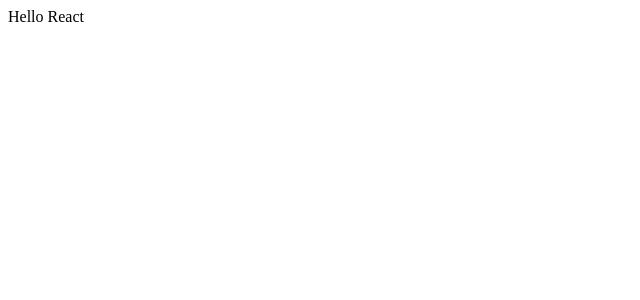
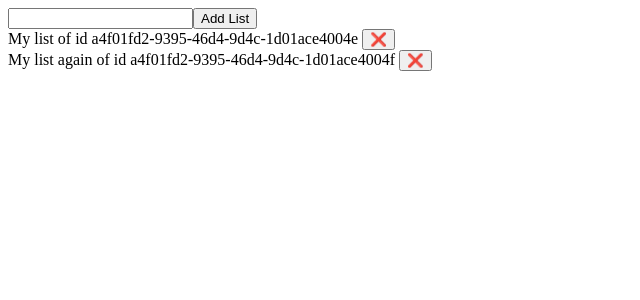
Before and after one commit to anditakaesar/sandbox-react-redux, a React (Create React App) app: page / in a window 1280 px wide. Shown: the top 300 px of the page, without its empty margins (0-640 px from the left). Built offline with nearby package versions, Linux system fonts and the light colour scheme.

Commit message:
Working create and delete

```diff
--- a/package.json
+++ b/package.json
@@ -7,7 +7,8 @@
     "react-dom": "^16.12.0",
     "react-redux": "^7.1.3",
     "react-scripts": "3.2.0",
-    "redux": "^4.0.4"
+    "redux": "^4.0.4",
+    "uuid": "^3.3.3"
   },
   "scripts": {
     "start": "react-scripts start",
--- a/src/App.js
+++ b/src/App.js
@@ -2,33 +2,117 @@ import React from 'react';
 import { connect } from 'react-redux';
 import { fetchChecklist, createChecklist, updateChecklist, deleteChecklist } from './checklist/checklist.action';
 
+const uuid = require('uuid/v4');
+
 class App extends React.Component {
-  componentDidMount() {
-    console.log('checklist', this.props.checklists);
+
+  _onClickAddHandler = (checklist) => {
+    this.props.createChecklist(checklist);
+  }
+
+  _onClickDeleteHandler = (checklist) => {
+    this.props.deleteChecklist(checklist);
   }
 
   render() {
+    const { checklists } = this.props;
+
     return(
       <div className="App">
-        Hello React
+        <ListForm onAdd={this._onClickAddHandler} />
+        {
+          checklists.map((l, i) =>
+            <SingleList list={l} key={l.id} onDelete={this._onClickDeleteHandler} />)
+        }
+
       </div>
-    )
+    );
+  }
+}
+
+class SingleList extends React.Component {
+  render() {
+    const { list, onDelete } = this.props;
+
+    return(
+        <div>
+          {list.desc} of id {list.id} <button onClick={() => this.props.onDelete(list)}>❌</button>
+        </div>
+    );
+  }
+}
+
+class ListForm extends React.Component {
+
+  constructor(props) {
+    super(props);
+    this.state = {
+      id: '',
+      desc: '',
+      enabled: true
+    }
+  }
+
+  _onFieldChange = (event) => {
+    const { name, value } = event.target;
+
+    this.setState({
+      [name]: value
+    });
+  }
+
+  _onAddBtnHandler = () => {
+    const { id, desc, enabled } = this.state;
+
+    if (desc !== '') {
+      let newid = uuid();
+      let checklist = {
+        desc: desc,
+        enabled: enabled
+      }
+
+      if (id === '') {
+        checklist.id = newid;
+        this.props.onAdd(checklist);
+      } else {
+        console.log('editing');
+      }
+      this.clearFields();
+    }
+  }
+
+  clearFields() {
+    this.setState({
+      id: '',
+      desc: ''
+    });
+  }
+
+  render() {
+    const { onAdd } = this.props;
+
+    return (
+      <React.Fragment>
+        <input type="text" id="descField" name="desc" onChange={this._onFieldChange} value={this.state.desc}></input>
+        <button onClick={this._onAddBtnHandler}>Add List</button>
+      </React.Fragment>
+    );
   }
 }
 
 function mapStateToProps(state) {
   return {
     checklists: state.checklists
-  }
+  };
 }
 
 function mapDispatchToProps(dispatch) {
   return {
     fetchChecklist: () => dispatch(fetchChecklist()),
-    createChecklist: l => dispatch(createChecklist(l)),
-    updateChecklist: l => dispatch(updateChecklist(l)),
-    deleteChecklist: l => dispatch(deleteChecklist(l))
-  }
+    createChecklist: (l) => dispatch(createChecklist(l)),
+    updateChecklist: (l) => dispatch(updateChecklist(l)),
+    deleteChecklist: (l) => dispatch(deleteChecklist(l))
+  };
 }
 
 export default connect(mapStateToProps, mapDispatchToProps)(App);
--- a/src/checklist/checklist.action.js
+++ b/src/checklist/checklist.action.js
@@ -7,21 +7,21 @@ export const UPDATE_CHECKLIST = `${CHECKLIST} UPDATE_CHECKLIST`;
 export const DELETE_CHECKLIST = `${CHECKLIST} DELETE_CHECKLIST`;
 
 export const fetchChecklist = () => ({
-    action: FETCH_CHECKLIST,
+    type: FETCH_CHECKLIST,
     payload: null
 });
 
-export const createChecklist = ({checklist}) => ({
-    action: CREATE_CHECKLIST,
+export const createChecklist = (checklist) => ({
+    type: CREATE_CHECKLIST,
     payload: checklist
 });
 
-export const updateChecklist = ({checklist}) => ({
-    action: UPDATE_CHECKLIST,
+export const updateChecklist = (checklist) => ({
+    type: UPDATE_CHECKLIST,
     payload: checklist
 });
 
-export const deleteChecklist = ({checklist}) => ({
-    action: DELETE_CHECKLIST,
+export const deleteChecklist = (checklist) => ({
+    type: DELETE_CHECKLIST,
     payload: checklist
 });
--- a/src/checklist/checklist.reducers.js
+++ b/src/checklist/checklist.reducers.js
@@ -22,7 +22,7 @@ export const checklistReducer = (lists = initialState.checklists, action) => {
 
         case DELETE_CHECKLIST:
             newC = [...lists];
-            listIndex = newC.filter(l => l.id !== action.payload.id);
+            newC = newC.filter(l => l.id !== action.payload.id);
             return newC;
 
         default:
--- a/src/index.js
+++ b/src/index.js
@@ -16,4 +16,4 @@ ReactDOM.render(
 // If you want your app to work offline and load faster, you can change
 // unregister() to register() below. Note this comes with some pitfalls.
 // Learn more about service workers: https://bit.ly/CRA-PWA
-serviceWorker.register();
+serviceWorker.unregister();
--- a/src/initialState.js
+++ b/src/initialState.js
@@ -1,8 +1,13 @@
 export const initialState = {
     checklists: [
         {
-            id: "1",
+            id: "a4f01fd2-9395-46d4-9d4c-1d01ace4004e",
             desc: "My list",
+            enabled: true
+        },
+        {
+            id: "a4f01fd2-9395-46d4-9d4c-1d01ace4004f",
+            desc: "My list again",
             enabled: true
         }
     ]
```
Also changed, not shown: 1 other file (tests, documents, lock files or other folders).
